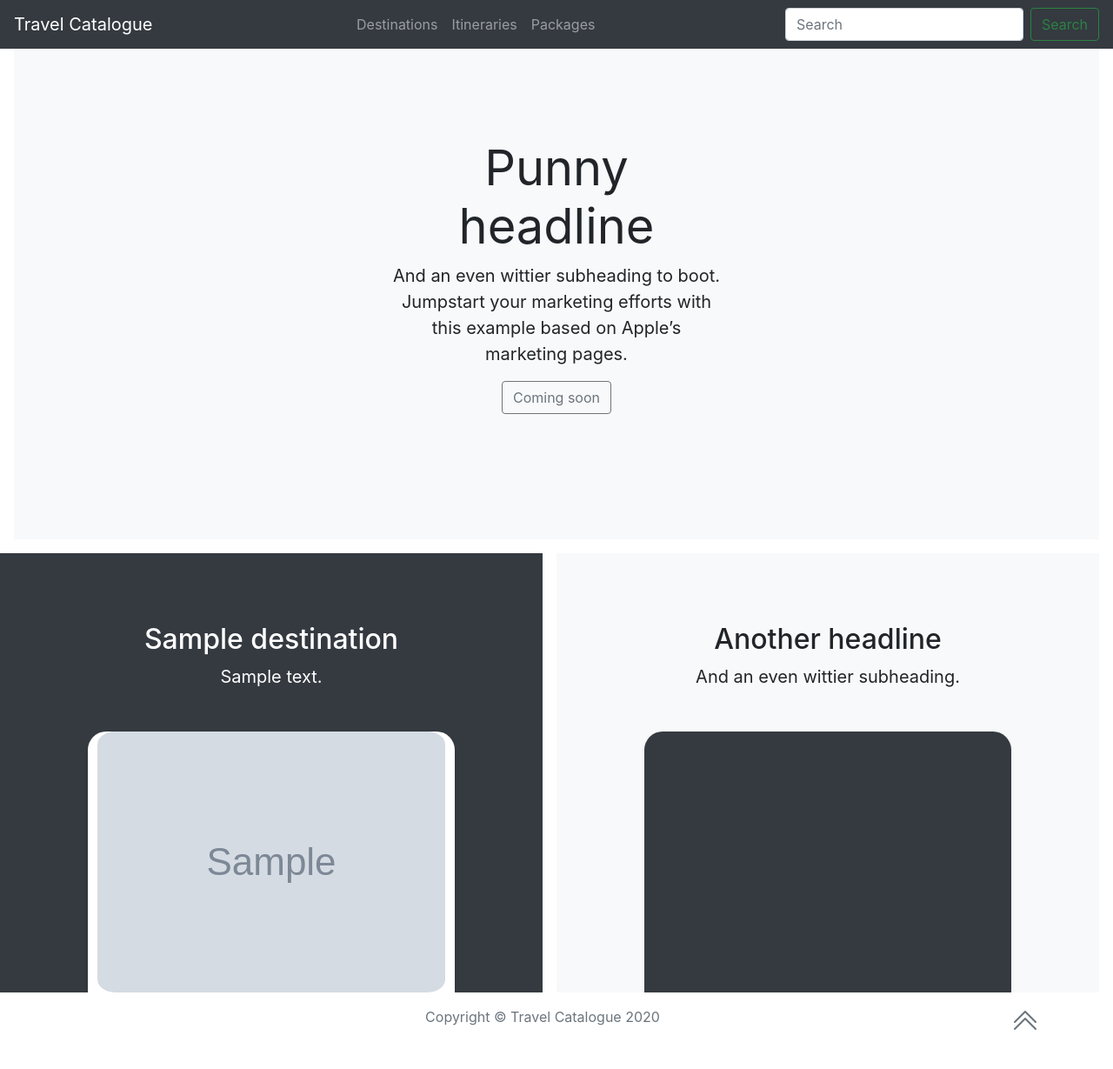
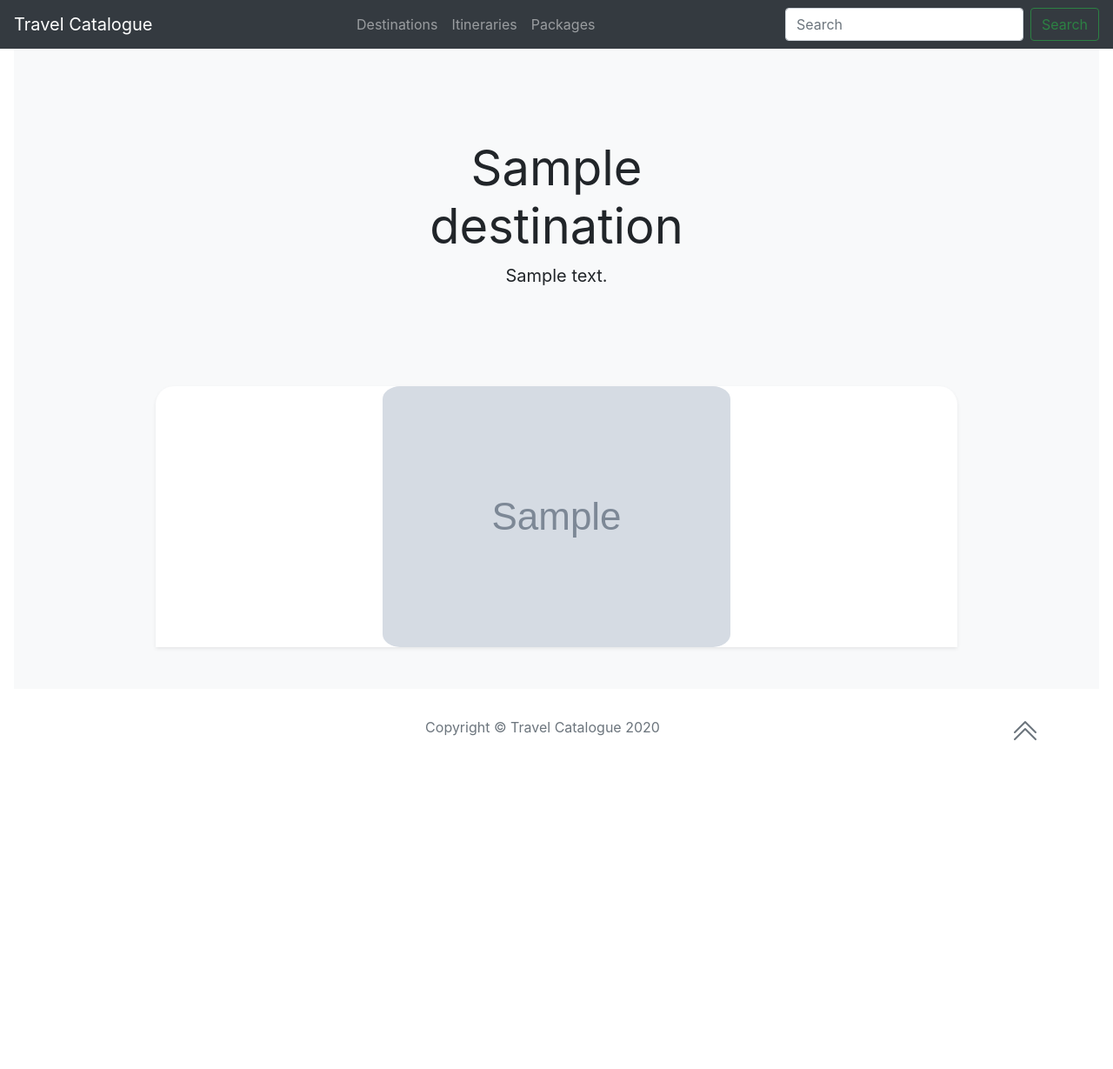
Before and after one commit to pntgoswami18/travel_catalogue, a Django app: page / in a window 1280 px wide. Shown: the whole page at 87% size. After the commit the page ends 851 px from the top, so only its background shows below. Run offline with Django 3.2, Linux system fonts and the light colour scheme; tables that the repository leaves empty hold one stand-in row (values such as "Sample post"); grey boxes marked "Sample" are stand-in pictures; some libraries are stand-ins or nearby versions.

Commit message:
added allowed host from dot env

```diff
--- a/destinations/templates/destinations/home.html
+++ b/destinations/templates/destinations/home.html
@@ -2,36 +2,14 @@
 
 {% block content %}
 {% for destination in destinations.all %}
-<div class="position-relative overflow-hidden p-3 p-md-5 m-md-3 text-center bg-light">
+<div class="position-relative overflow-hidden p-3 p-md-5 m-md-3 text-center bg-light"
+    onclick="window.location='{% url 'detail' destination.id %}';">
     <div class="col-md-5 p-lg-5 mx-auto my-5">
-        <h1 class="display-4 font-weight-normal">Punny headline</h1>
-        <p class="lead font-weight-normal">And an even wittier subheading to boot. Jumpstart your marketing efforts with
-            this example based on Apple’s marketing pages.</p>
-        <a class="btn btn-outline-secondary" href="#">Coming soon</a>
+        <h1 class="display-4 font-weight-normal">{{destination.title}}</h1>
+        <p class="lead font-weight-normal">{{destination.get_summary}}</p>
     </div>
-    <div class="product-device shadow-sm d-none d-md-block"></div>
-    <div class="product-device product-device-2 shadow-sm d-none d-md-block"></div>
-</div>
-
-<div class="d-flex">
-    <div class="bg-dark flex-fill mr-md-3 pt-3 px-3 w-100 pt-md-5 px-md-5 text-center text-white overflow-hidden"
-        onclick="window.location='{% url 'detail' destination.id %}';">
-        <div class="my-3 py-3">
-            <h2 class="display-5">{{destination.title}}</h2>
-            <p class="lead font-weight-normal">
-                {{destination.get_summary}}
-            </p>
-        </div>
-        <div class="bg-white shadow-sm mx-auto" style="width: 80%; height: 300px; border-radius: 21px 21px 0 0;">
-            <img src="{{destination.image.url}}" alt="" class="img-fluid" style="border-radius: 5%;">
-        </div>
-    </div>
-    <div class="bg-light flex-fill mr-md-3 pt-3 px-3 w-100 pt-md-5 px-md-5 text-center overflow-hidden">
-        <div class="my-3 py-3">
-            <h2 class="display-5">Another headline</h2>
-            <p class="lead font-weight-normal">And an even wittier subheading.</p>
-        </div>
-        <div class="bg-dark shadow-sm mx-auto" style="width: 80%; height: 300px; border-radius: 21px 21px 0 0;"></div>
+    <div class="bg-white shadow-sm mx-auto" style="width: 80%; height: 300px; border-radius: 21px 21px 0 0;">
+        <img src="{{destination.image.url}}" alt="" class="img-fluid" style="border-radius: 5%;">
     </div>
 </div>
 {% endfor %}
--- a/travel_catalogue/settings.py
+++ b/travel_catalogue/settings.py
@@ -27,7 +27,7 @@ SECRET_KEY = os.getenv('SECRET_KEY')
 # SECURITY WARNING: don't run with debug turned on in production!
 DEBUG = True
 
-ALLOWED_HOSTS = []
+ALLOWED_HOSTS = [os.getenv('ALLOWED_HOSTS')]
 
 # Application definition
 
```
